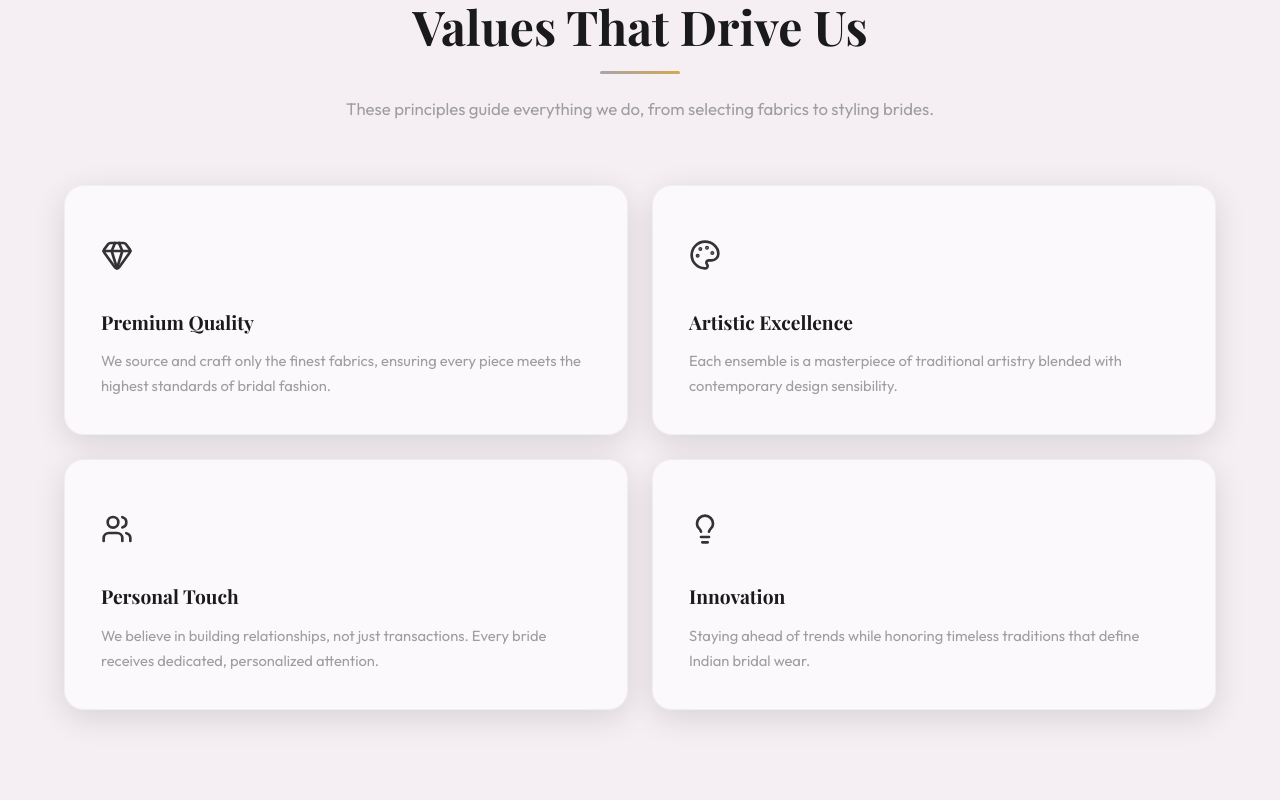
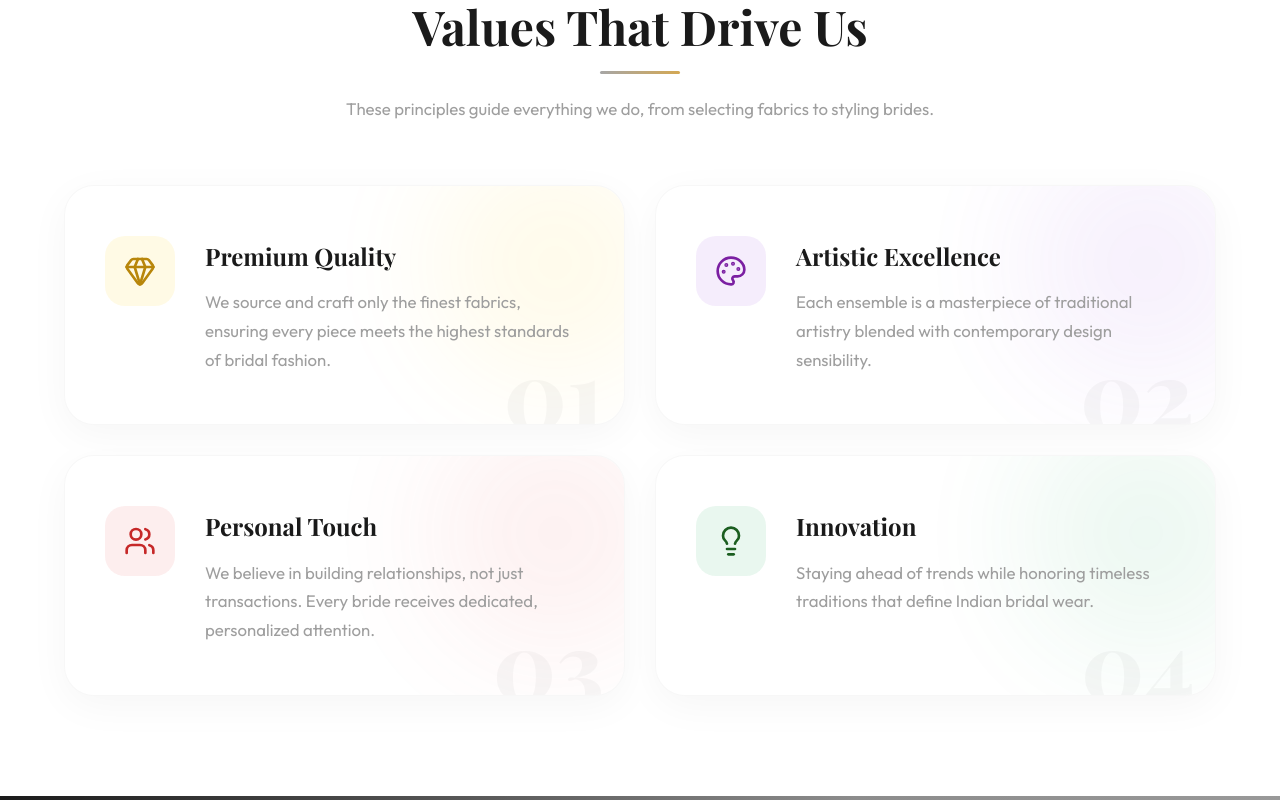
Before and after one commit to Eshbanoliver/shagun-thebridalcollection, a React (Vite) app: page /about in a window 1280 px wide. Shown: the part 2200-3000 px from the top of the page. Built offline with nearby package versions, Linux system fonts and the light colour scheme; a web font is replaced by a local one.

Commit message:
core values section

```diff
--- a/src/pages/About/About.css
+++ b/src/pages/About/About.css
@@ -470,36 +470,139 @@
   }
 }
 
-/* Values */
-.about-values__grid {
+/* Values Creative Section */
+.section-values-creative {
+  background: white;
+  position: relative;
+  overflow: hidden;
+}
+
+.about-values__creative-grid {
   display: grid;
   grid-template-columns: repeat(2, 1fr);
-  gap: 24px;
+  gap: 30px;
 }
 
-.about-values__card {
-  padding: 36px;
-  background: rgba(255, 255, 255, 0.6);
-  border: 1px solid rgba(112, 112, 112, 0.08);
+.about-values__creative-card {
+  padding: 50px 40px;
+  background: white;
+  border-radius: 30px;
+  box-shadow: 0 10px 40px rgba(0, 0, 0, 0.04);
+  position: relative;
+  overflow: hidden;
+  display: flex;
+  gap: 30px;
+  align-items: flex-start;
+  transition: all 0.5s cubic-bezier(0.23, 1, 0.32, 1);
+  border: 1px solid rgba(0, 0, 0, 0.03);
 }
 
-.about-values__icon {
-  font-size: 2.5rem;
-  display: block;
-  margin-bottom: 16px;
+.value-card__bg-glow {
+  position: absolute;
+  top: -20%;
+  right: -10%;
+  width: 250px;
+  height: 250px;
+  border-radius: 50%;
+  filter: blur(60px);
+  z-index: 0;
+  opacity: 0.08;
+  transition: all 0.5s ease;
 }
 
-.about-values__title {
-  font-family: var(--font-heading);
-  font-size: 1.2rem;
-  color: var(--charcoal);
-  margin-bottom: 10px;
+.value-card__icon-wrapper {
+  width: 70px;
+  height: 70px;
+  border-radius: 20px;
+  display: flex;
+  align-items: center;
+  justify-content: center;
+  position: relative;
+  z-index: 1;
+  flex-shrink: 0;
+  transition: all 0.4s ease;
 }
 
-.about-values__desc {
-  font-size: 0.92rem;
+.value-card__content {
+  position: relative;
+  z-index: 1;
+}
+
+.value-card__title {
+  font-family: var(--font-heading);
+  font-size: 1.5rem;
+  color: var(--charcoal);
+  margin-bottom: 12px;
+}
+
+.value-card__desc {
+  font-size: 1.05rem;
   color: var(--medium-gray);
   line-height: 1.7;
+}
+
+.value-card__number {
+  position: absolute;
+  bottom: -15px;
+  right: 20px;
+  font-family: var(--font-heading);
+  font-size: 6rem;
+  font-weight: 800;
+  color: rgba(0, 0, 0, 0.03);
+  pointer-events: none;
+  line-height: 1;
+}
+
+/* Color Themes */
+.value-color-gold .value-card__bg-glow { background: #ffcc00; }
+.value-color-gold .value-card__icon-wrapper { background: rgba(255, 204, 0, 0.1); color: #b8860b; }
+.value-color-gold:hover { border-color: rgba(255, 204, 0, 0.3); }
+
+.value-color-purple .value-card__bg-glow { background: #9b51e0; }
+.value-color-purple .value-card__icon-wrapper { background: rgba(155, 81, 224, 0.1); color: #7b1fa2; }
+.value-color-purple:hover { border-color: rgba(155, 81, 224, 0.3); }
+
+.value-color-pink .value-card__bg-glow { background: #eb5757; }
+.value-color-pink .value-card__icon-wrapper { background: rgba(235, 87, 87, 0.1); color: #c62828; }
+.value-color-pink:hover { border-color: rgba(235, 87, 87, 0.3); }
+
+.value-color-teal .value-card__bg-glow { background: #27ae60; }
+.value-color-teal .value-card__icon-wrapper { background: rgba(39, 174, 96, 0.1); color: #1b5e20; }
+.value-color-teal:hover { border-color: rgba(39, 174, 96, 0.3); }
+
+.about-values__creative-card:hover {
+  transform: translateY(-10px);
+  box-shadow: 0 30px 60px rgba(0, 0, 0, 0.08);
+}
+
+.about-values__creative-card:hover .value-card__bg-glow {
+  opacity: 0.15;
+  transform: scale(1.2);
+}
+
+.about-values__creative-card:hover .value-card__icon-wrapper {
+  transform: rotate(10deg) scale(1.1);
+}
+
+@media (max-width: 900px) {
+  .about-values__creative-grid {
+    grid-template-columns: 1fr;
+    max-width: 600px;
+    margin: 0 auto;
+  }
+}
+
+@media (max-width: 600px) {
+  .about-values__creative-card {
+    flex-direction: column;
+    padding: 40px 30px;
+    gap: 20px;
+    text-align: center;
+    align-items: center;
+  }
+  .value-card__desc {
+    text-align: center;
+  }
 }
 
 /* CTA */
--- a/src/pages/About/About.tsx
+++ b/src/pages/About/About.tsx
@@ -11,10 +11,10 @@ const About: React.FC = () => {
   const [teamRef, teamInView] = useInView();
 
   const values = [
-    { icon: <Gem size={32} />, title: 'Premium Quality', desc: 'We source and craft only the finest fabrics, ensuring every piece meets the highest standards of bridal fashion.' },
-    { icon: <Palette size={32} />, title: 'Artistic Excellence', desc: 'Each ensemble is a masterpiece of traditional artistry blended with contemporary design sensibility.' },
-    { icon: <Users size={32} />, title: 'Personal Touch', desc: 'We believe in building relationships, not just transactions. Every bride receives dedicated, personalized attention.' },
-    { icon: <Lightbulb size={32} />, title: 'Innovation', desc: 'Staying ahead of trends while honoring timeless traditions that define Indian bridal wear.' },
+    { icon: <Gem size={32} />, title: 'Premium Quality', desc: 'We source and craft only the finest fabrics, ensuring every piece meets the highest standards of bridal fashion.', color: 'gold' },
+    { icon: <Palette size={32} />, title: 'Artistic Excellence', desc: 'Each ensemble is a masterpiece of traditional artistry blended with contemporary design sensibility.', color: 'purple' },
+    { icon: <Users size={32} />, title: 'Personal Touch', desc: 'We believe in building relationships, not just transactions. Every bride receives dedicated, personalized attention.', color: 'pink' },
+    { icon: <Lightbulb size={32} />, title: 'Innovation', desc: 'Staying ahead of trends while honoring timeless traditions that define Indian bridal wear.', color: 'teal' },
   ];
 
   const processes = [
@@ -145,19 +145,25 @@ const About: React.FC = () => {
       </section>
 
       {/* Values */}
-      <section className="section section-cream" ref={valuesRef}>
+      <section className="section section-values-creative" ref={valuesRef}>
         <div className="container">
           <SectionHeader
             subtitle="Our Philosophy"
             title="Values That Drive Us"
             description="These principles guide everything we do, from selecting fabrics to styling brides."
           />
-          <div className={`about-values__grid ${valuesInView ? 'animate-fade-in-up' : 'opacity-0'}`}>
+          <div className={`about-values__creative-grid ${valuesInView ? 'animate-fade-in-up' : 'opacity-0'}`}>
             {values.map((v, i) => (
-              <div className="about-values__card glass-card" key={i}>
-                <span className="about-values__icon">{v.icon}</span>
-                <h4 className="about-values__title">{v.title}</h4>
-                <p className="about-values__desc">{v.desc}</p>
+              <div className={`about-values__creative-card value-color-${v.color}`} key={i}>
+                <div className="value-card__bg-glow"></div>
+                <div className="value-card__icon-wrapper">
+                  {v.icon}
+                </div>
+                <div className="value-card__content">
+                  <h4 className="value-card__title">{v.title}</h4>
+                  <p className="value-card__desc">{v.desc}</p>
+                </div>
+                <div className="value-card__number">0{i + 1}</div>
               </div>
             ))}
           </div>
```
